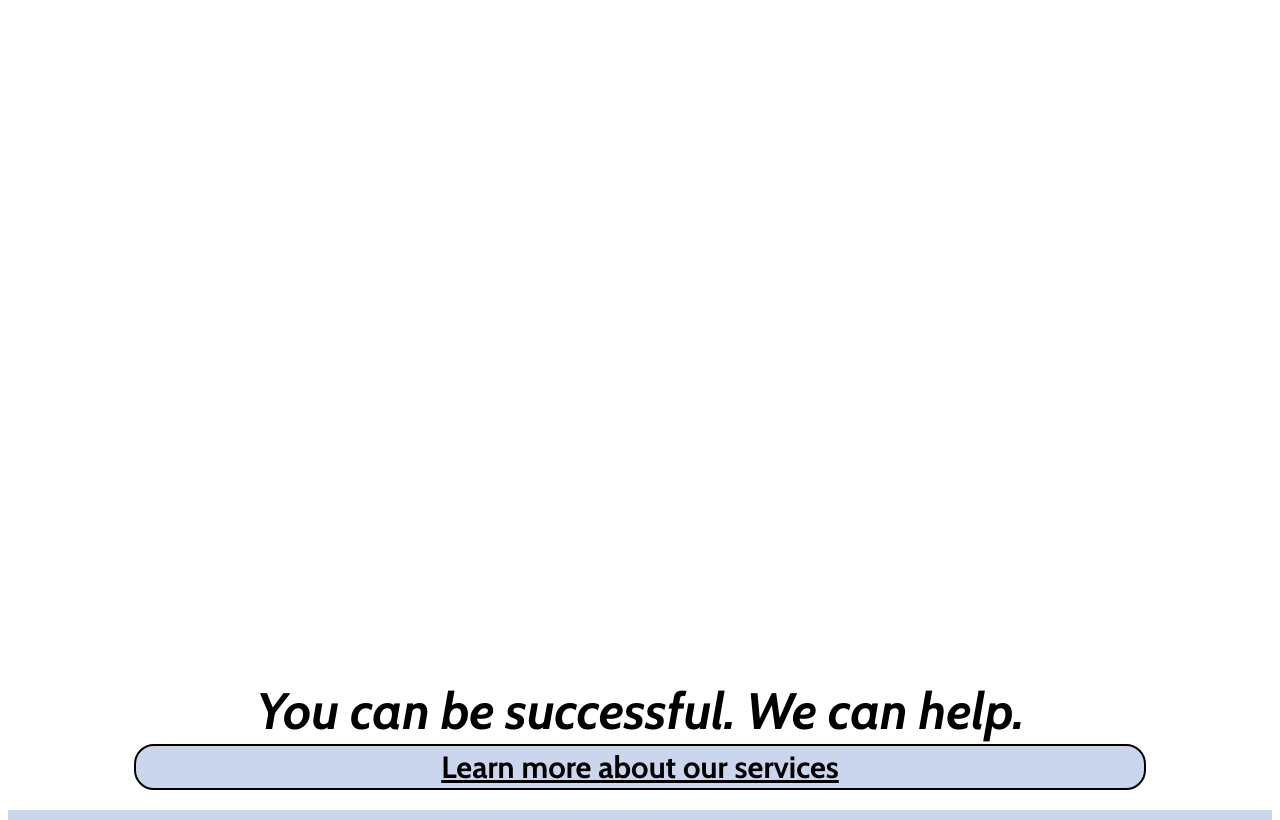
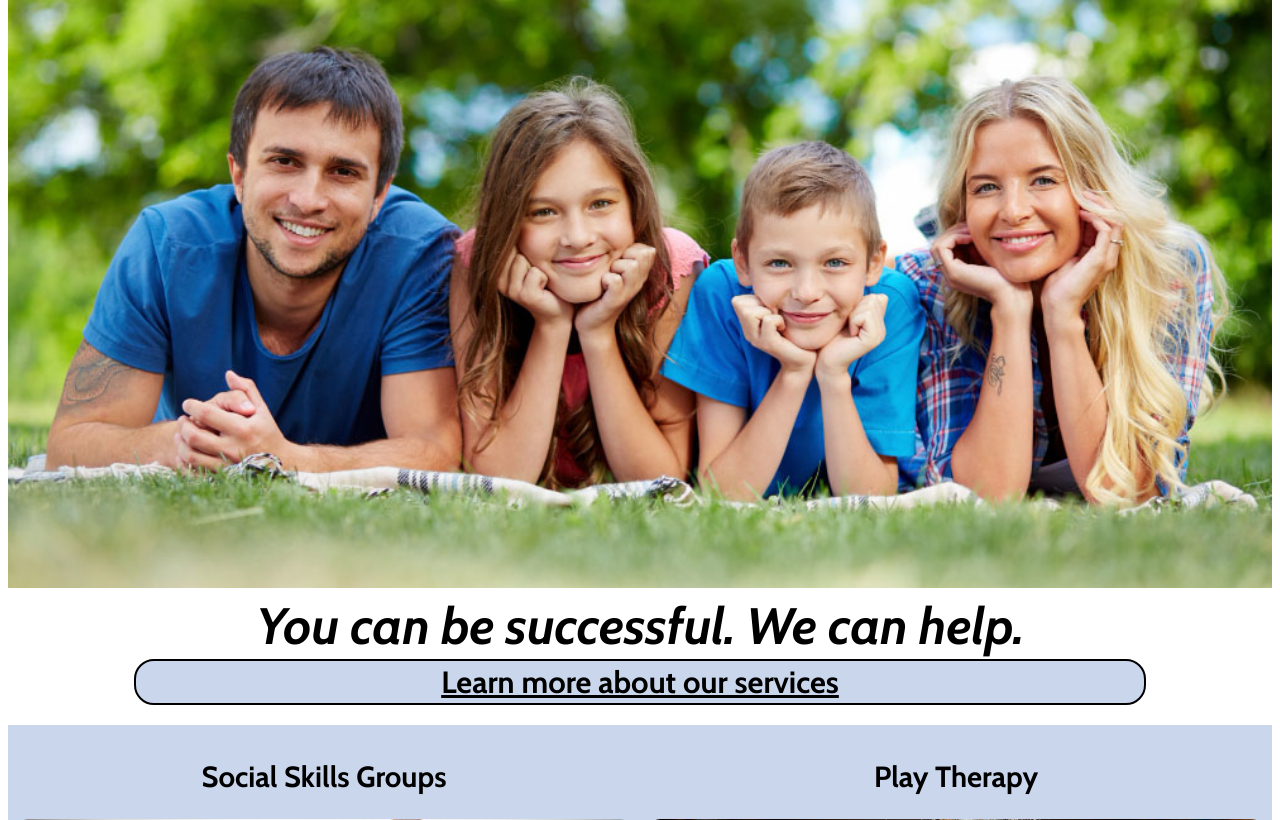
Before and after one commit to boonewh/css-website, a CodeIgniter app: page /database/ in a window 1280 px wide. Shown: the part 200-1020 px from the top of the page. Run offline with CodeIgniter, Linux system fonts and the light colour scheme.

Commit message:
maintenance

```diff
--- a/application/views/pages/home.php
+++ b/application/views/pages/home.php
@@ -1,5 +1,5 @@
         <main>
-            <div class=parallax1></div>
+            <div class="homeImg"><img src="assets/images/hero.jpg" alt="Happy family image"></div>
             <h1 class="cta1"><i>You can be successful. We can help.</i></h1>
             <a href="/services"><h4 class="cta2">Learn more about our services </h4></a>
 			<div class="container">
@@ -37,7 +37,7 @@
                     <a href="/sandtray"><img src="assets/images/sandtray.jpg" alt=""></a>
                 </div>
             </div>
-            <div class="parallax2"></div>
+            <img class="homeImg" src="assets/images/css-staff-23.jpg" alt="CSS Staff group picture">
             <div>
                 <h2>You can be successful. We can help.</h2>
                 <br>
```
Also changed, not shown: 1 other file.
